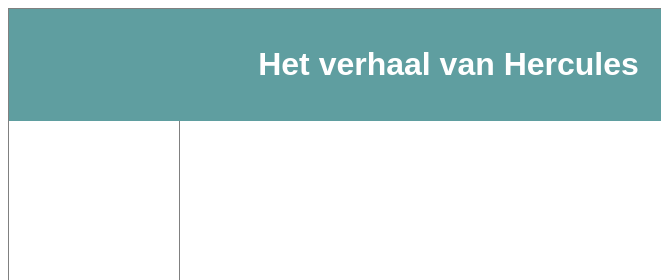
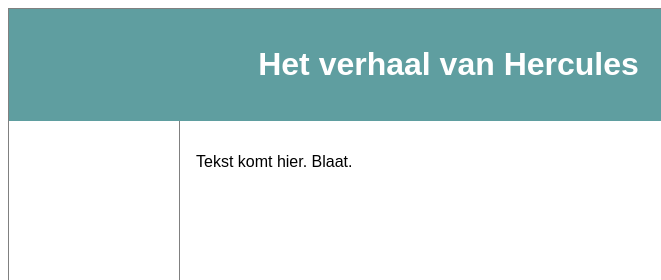
Before and after one commit to Evdooren/evdooren.github.io, a plain HTML site: page index.html in a window 1280 px wide. Shown: the top 280 px of the page, 0-661 px from the left. Drawn offline with Linux system fonts and the light colour scheme.

Commit message:
Update index.html

```diff
--- a/index.html
+++ b/index.html
@@ -53,7 +53,9 @@ article {
 
 <article>
 <img src="http://www.animaatjes.nl/cliparts/disney/hercules/animaatjes-hercules-04940.jpg" align="right" border="15" style="border-color: white; width:160px;height:240px;">
-
+        <p>
+            Tekst komt hier. Blaat.
+        </p>
 </article>
 
 <footer>Rythovius College</footer>
```
